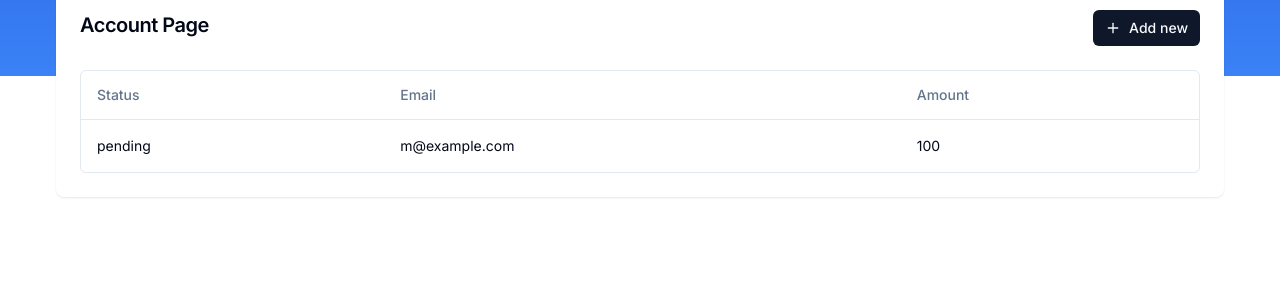
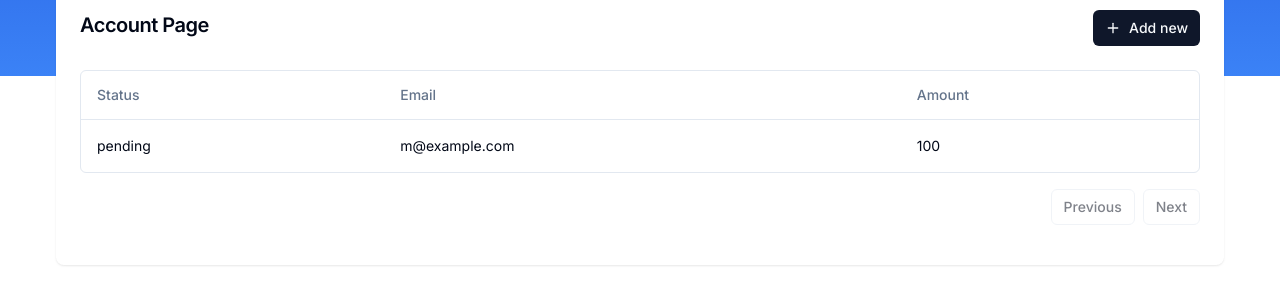
Before and after one commit to gratachu/finance-app, a Next.js app: page /accounts in a window 1280 px wide. Shown: the part 280-571 px from the top of the page. Built offline with nearby package versions, Linux system fonts and the light colour scheme; no server answers; what drizzle-zod, hono would draw is missing.

Commit message:
Add: pagination

```diff
--- a/components/ui/data-table.tsx
+++ b/components/ui/data-table.tsx
@@ -4,6 +4,7 @@
   ColumnDef,
   flexRender,
   getCoreRowModel,
+  getPaginationRowModel,
   useReactTable,
 } from "@tanstack/react-table"
 
@@ -15,6 +16,7 @@
   TableHeader,
   TableRow,
 } from "@/components/ui/table"
+import {Button} from "@/components/ui/button";
 
 interface DataTableProps<TData, TValue> {
   columns: ColumnDef<TData, TValue>[]
@@ -29,9 +31,11 @@
     data,
     columns,
     getCoreRowModel: getCoreRowModel(),
+    getPaginationRowModel: getPaginationRowModel(),
   })
 
   return (
+    <div>
       <div className="rounded-md border">
         <Table>
           <TableHeader>
@@ -76,5 +80,24 @@
           </TableBody>
         </Table>
       </div>
+      <div className="flex items-center justify-end space-x-2 py-4">
+        <Button
+          variant="outline"
+          size="sm"
+          onClick={() => table.previousPage()}
+          disabled={!table.getCanPreviousPage()}
+        >
+          Previous
+        </Button>
+        <Button
+          variant="outline"
+          size="sm"
+          onClick={() => table.nextPage()}
+          disabled={!table.getCanNextPage()}
+        >
+          Next
+        </Button>
+      </div>
+    </div>
   )
 }
```
Lines whose indentation alone changed are shown as unchanged.
